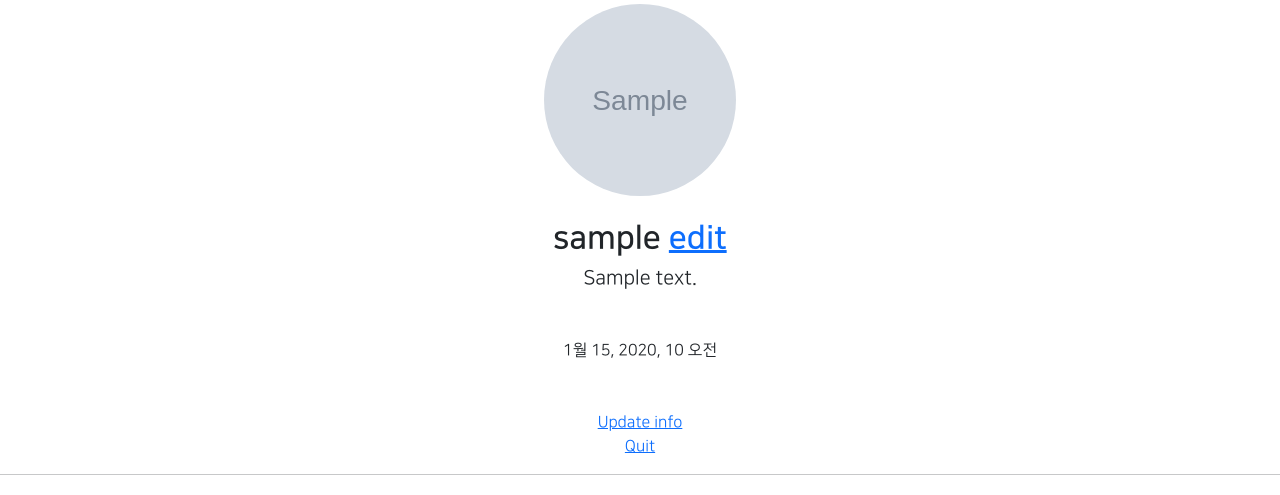
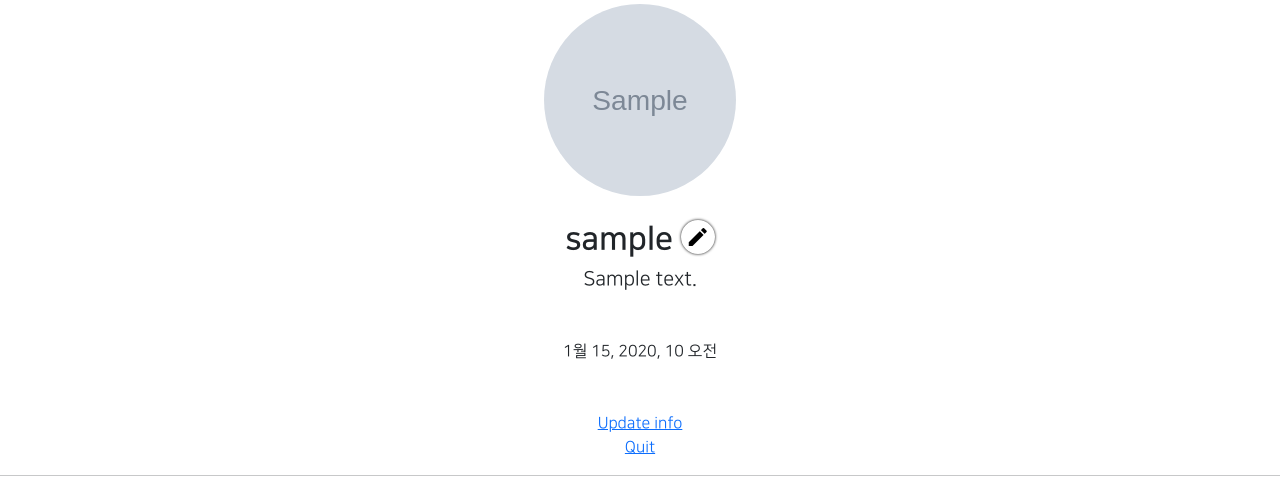
Before and after one commit to kyeongseoJ/2th-uebung, a Django app: page /accounts/detail/1 in a window 1280 px wide. Shown: the part 221-716 px from the top of the page. Run offline with Django 3.2, Linux system fonts and the light colour scheme; a user stored in the database is signed in; tables that the repository leaves empty hold one stand-in row (values such as "Sample post"); grey boxes marked "Sample" are stand-in pictures; parts of the project's set-up code (start-up, migrations or seed data) failed here and were passed over; some libraries are stand-ins or nearby versions; some web fonts are replaced.

Commit message:
2th uebung_33

```diff
--- a/accountapp/templates/accountapp/detail.html
+++ b/accountapp/templates/accountapp/detail.html
@@ -12,9 +12,10 @@
                 <h2 class="NNS_B">
                     {{ target_user.profile.nickname }}
                        {% if user == target_user %}
-                           <a href="{% url 'profileapp:update' pk=target_user.profile.pk %}">
-                               edit
-                           </a>
+                          <a href="{% url 'profileapp:update' pk=target_user.profile.pk %}"
+                            class="material-icons round_button">
+                                edit
+                            </a>
                        {% endif %}
                 </h2>
                 <h5 >{{ target_user.profile.message }}</h5>
--- a/gis_1ban_01/settings.py
+++ b/gis_1ban_01/settings.py
@@ -123,7 +123,7 @@ AUTH_PASSWORD_VALIDATORS = [
 # Internationalization
 # https://docs.djangoproject.com/en/3.2/topics/i18n/
 
-LANGUAGE_CODE =  'ko-kr'
+LANGUAGE_CODE = 'ko-kr'
 
 TIME_ZONE = 'UTC'
 
@@ -138,14 +138,14 @@ USE_TZ = True
 # https://docs.djangoproject.com/en/3.2/howto/static-files/
 
 STATIC_URL = '/static/'
-STATIC_ROOT =os.path.join(BASE_DIR, 'staticfiles')
+STATIC_ROOT = os.path.join(BASE_DIR, 'staticfiles')
 
 STATICFILES_DIRS = [
     BASE_DIR / "static",
 ]
 
 MEDIA_URL = '/media/'
-MEDIA_ROOT =os.path.join(BASE_DIR, 'media')
+MEDIA_ROOT = os.path.join(BASE_DIR, 'media')
 # Default primary key field type
 # https://docs.djangoproject.com/en/3.2/ref/settings/#default-auto-field
 
--- a/profileapp/decorators.py
+++ b/profileapp/decorators.py
@@ -5,7 +5,7 @@ from profileapp.models import Profile
 
 def profile_ownership_required(func):
     def decorated(request, *args, **kwargs):
-        target_profile =Profile.objects.get(pk=kwargs['pk'])
+        target_profile = Profile.objects.get(pk=kwargs['pk'])
         if target_profile.user == request.user:
             return func(request, *args, **kwargs)
         else:
--- a/profileapp/forms.py
+++ b/profileapp/forms.py
@@ -1,5 +1,4 @@
 from django.forms import ModelForm
-
 from profileapp.models import Profile
 
 
--- a/profileapp/models.py
+++ b/profileapp/models.py
@@ -7,4 +7,4 @@ class Profile(models.Model):
 
     image = models.ImageField(upload_to='profile/', null=True)
     nickname = models.CharField(max_length=30, unique=True)
-    message = models.CharField(max_length=200, null=True )
+    message = models.CharField(max_length=200, null=True)
--- a/static/base.css
+++ b/static/base.css
@@ -33,3 +33,15 @@
 .NNS_B {
     font-family: 'NanumSquareB', cursive;
 }
+
+.round_button {
+    color: black;
+    text-decoration: none;
+    box-shadow: 0 0 3px black;
+    border-radius: 20rem;
+    padding: 0.3rem;
+}
+
+.round_button:hover {
+    color: mediumpurple;
+}
--- a/templates/head.html
+++ b/templates/head.html
@@ -14,6 +14,10 @@
 
      {# default css link #}
     <link rel="stylesheet" type="text/css" href="{%static 'base.css'%}">
+
+    {# Material Icons Link #}
+    <link href="https://fonts.googleapis.com/css2?family=Material+Icons"
+      rel="stylesheet">
 
     <style>
         @font-face {
```
